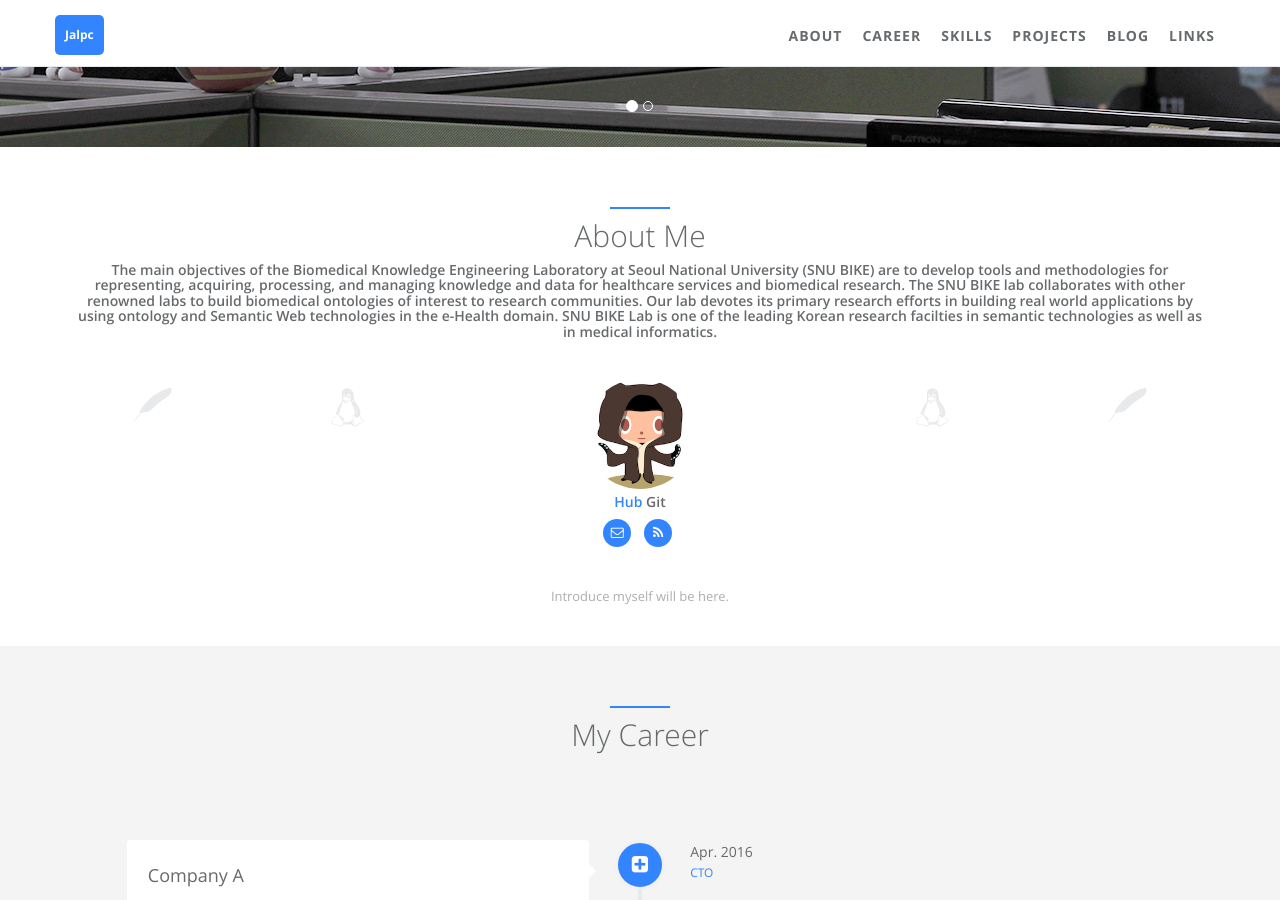
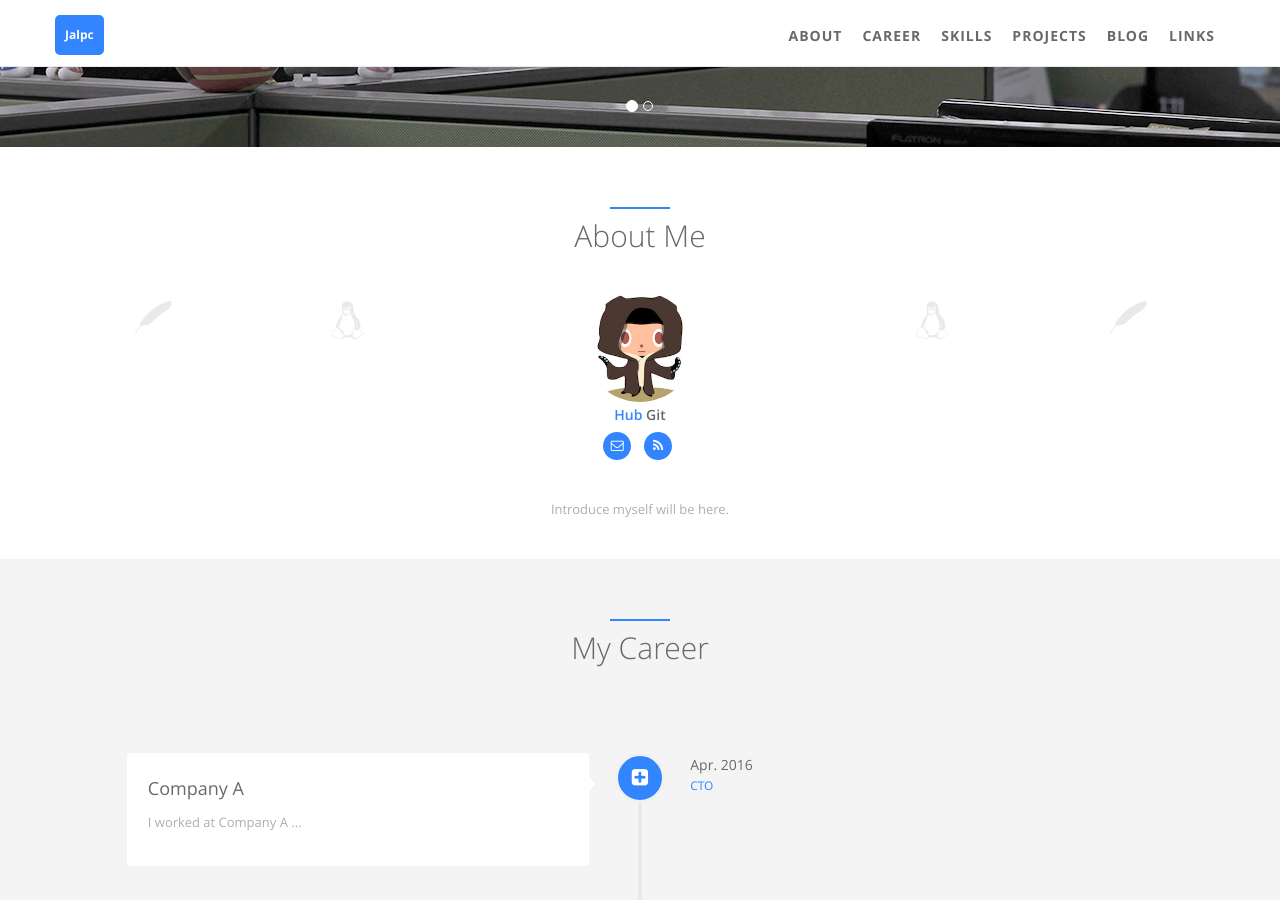
Before and after one commit to bikelab-hp/bikelab-hp.github.io, a Jekyll site: the page built from index.html, in a window 1280 px wide and 900 px high, scrolled down 323 px. Built offline with Jekyll 4.4.1, drawn with Linux system fonts in a browser that asks for light colours.

Commit message:
Update about.html

```diff
--- a/_includes/sections/about.html
+++ b/_includes/sections/about.html
@@ -3,16 +3,7 @@
         <div class="col-lg-12 text-center">
             <div class="navy-line"></div>
             <h1><span data-i18n="about_me.about_me">About Me</span></h1>
-            <h4>
-                The main objectives of the Biomedical Knowledge Engineering Laboratory at Seoul National University (SNU BIKE) are
-                to develop tools and methodologies for representing, acquiring, processing, and managing knowledge and data
-                for healthcare services and biomedical research.
 
-                The SNU BIKE lab collaborates with other renowned labs to build biomedical ontologies of interest to research communities.
-                Our lab devotes its primary research efforts in building real world applications by using ontology and Semantic Web technologies
-                in the e-Health domain. SNU BIKE Lab is one of the leading Korean research facilties in semantic technologies
-                as well as in medical informatics.
-            </h4>
             <!-- <p>Donec sed odio dui. Etiam porta sem malesuada magna mollis euismod.</p> -->
         </div>
     </div>
```
